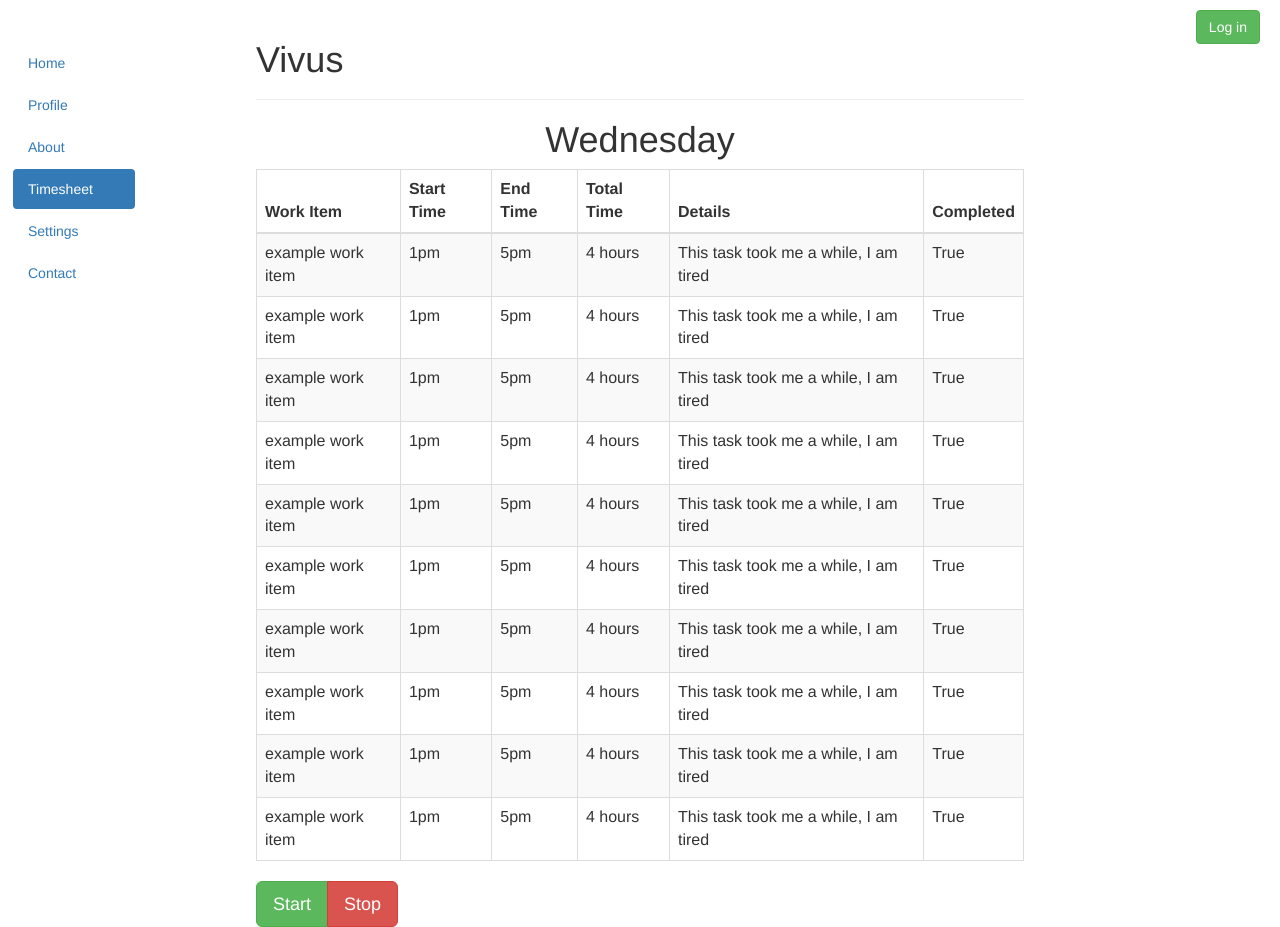
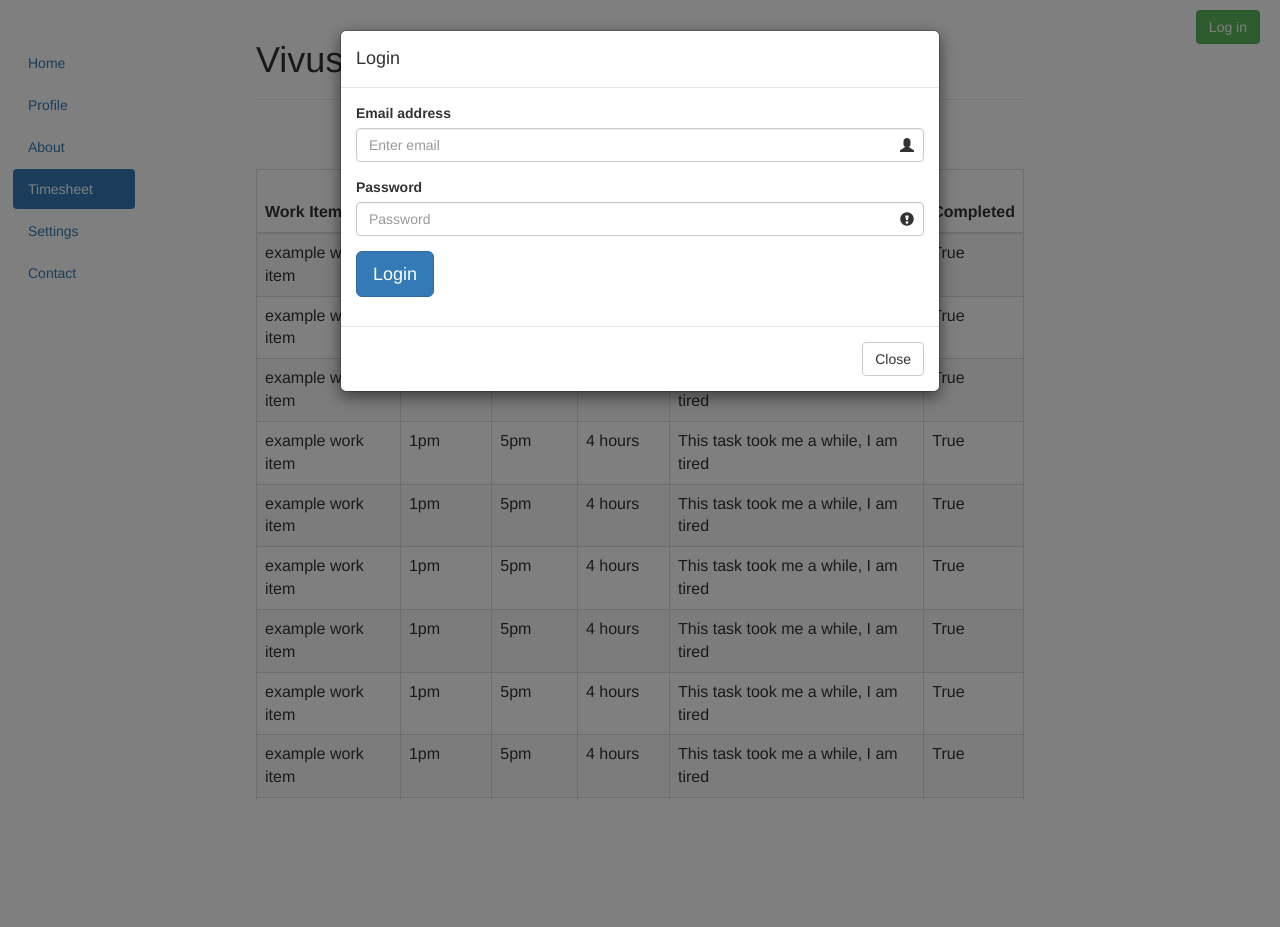
Before and after one commit to khanlam92/Ist440, a PHP site: page /IST440Project/timesheet.php in a window 1280 px wide, after a click on "Log in". After the commit the page ends 800 px from the top, so only its background shows below. Run offline with PHP 8.4, Linux system fonts and the light colour scheme; some libraries are stand-ins or nearby versions.

Commit message:
cleaned scripts, added login to rest of project

```diff
--- a/templates/banner.html
+++ b/templates/banner.html
@@ -4,3 +4,33 @@
 	<h1>Vivus</h1>
 	<button class="btn btn-success" style="position: absolute; right: 20; top: 10; text-align: right;" type="button" data-toggle="modal" data-target="#login">Log in</button>
 </div>
+
+<!-- Login modal for banner only-->
+<div id="login" class="modal fade">
+  <div class="modal-dialog">
+    <div class="modal-content">
+      <div class="modal-header">
+        <h4 class="modal-title">Login</h4>
+      </div>
+      <div class="modal-body">
+      	<form id="login">
+			<div id="email_container" class="form-group has-feedback">
+			<label>Email address</label>
+				<input id="email" type="email" class="form-control" placeholder="Enter email">
+				<i class="glyphicon glyphicon-user form-control-feedback"></i>
+			</div>
+			<div id="password_container" class="form-group has-feedback">
+			<label>Password</label>
+			<input type="password" class="form-control" id="exampleInputPassword1" placeholder="Password">
+			<i class="glyphicon glyphicon-exclamation-sign form-control-feedback"></i>
+			</div>
+			<button type="submit" class="btn btn-primary btn-lg">Login</button>
+		</form>
+      </div>
+      <div class="modal-footer">
+        <button type="button" class="btn btn-default" data-dismiss="modal">Close</button>
+      </div>
+    </div>
+  </div>
+</div>
+<!-- End login modal -->
--- a/timesheet.php
+++ b/timesheet.php
@@ -7,9 +7,9 @@
 
 <div class="page_container">
 <?php include 'templates/banner.html'; ?>
-
 <div class="day">
-	  <h1><?php echo date("l"); ?></h1>
+	<!-- Lowercase L is for day of the week -->
+	<h1><?php echo date("l"); ?></h1>
 </div>
 
 <table class="table table-bordered table-striped table-hover" style="margin-top: 10px;">
@@ -23,7 +23,6 @@
             <th data-field="complete">Completed</th>
         </tr>
     </thead>
-
     <tbody>
     	<?php for($i=0; $i < 10; $i++) { ?>
         <tr style="cursor: pointer;">
@@ -36,7 +35,6 @@
         </tr>
         <?php } ?>
     </tbody>
-
 </table>
 
 <div id="time_container">
@@ -51,6 +49,11 @@
 <!-- scripts go here -->
 <script type="text/javascript">
 $(document).ready(function(){
+	//Production path
+	//var path = '';
+
+	//Local development path
+	var path = 'http://localhost/IST440Project/';
 
 	$('tbody tr').hover(function(){
 		console.log("HOVER");
@@ -61,11 +64,10 @@ $(document).ready(function(){
 	});
 
 	$('#start').click(function(){
-		//Get the current time
 		var crnt_time = (new Date()).getTime();
 		$.ajax({
 			type: 'post',
-			url: 'log_time.php',
+			url: path+'log_time.php',
 			data: {'type': 0},
 			success: function(response){
 				console.log('timer started');
@@ -75,11 +77,10 @@ $(document).ready(function(){
 	});
 
 	$('#stop').click(function(){
-		//Get the current time
 		var crnt_time = (new Date()).getTime();
 		$.ajax({
 			type: 'post',
-			url: 'log_time.php',
+			url: path+'log_time.php',
 			data: {'type': 1},
 			success: function(response){
 				console.log('timer started');
@@ -87,7 +88,6 @@ $(document).ready(function(){
 			},
 		});
 	});
-
 });
 </script>
 </body>
```
Also changed, not shown: contact.php (added, +16 -0 lines), profile.php (added), settings.php (added).
